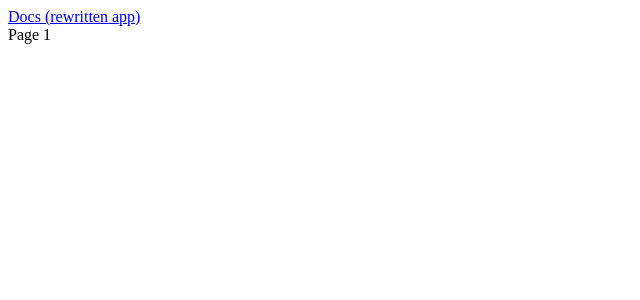
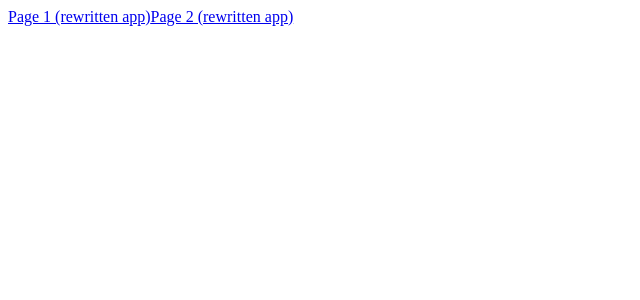
Before and after one commit to motifland/motif-rewrites-docs, a Next.js app: page /docs/page1 in a window 1280 px wide. Shown: the top 300 px of the page, without its empty margins (0-640 px from the left). Built offline with nearby package versions, Linux system fonts and the light colour scheme; no server answers.

Commit message:
Upgrade to canary

```diff
--- a/pages/_document.tsx
+++ b/pages/_document.tsx
@@ -3,10 +3,7 @@ import { Html, Head, Main, NextScript } from 'next/document'
 export default function Document() {
   return (
     <Html lang="en">
-      <Head>
-        <link rel="prefetch" href="/docs" />
-        <link rel="prefetch" href="/docs/page1" />
-      </Head>
+      <Head />
       <body>
         <Main />
         <NextScript />
--- a/pages/docs/page1.tsx
+++ b/pages/docs/page1.tsx
@@ -5,9 +5,9 @@ export default function Page1() {
     <>
       <main>
         <div>
-          <Link href="/docs">Docs (rewritten app)</Link>
+          <Link href="/docs/page1">Page 1 (rewritten app)</Link>
+          <Link href="/docs/page2">Page 2 (rewritten app)</Link>
         </div>
-        <div>Page 1</div>
       </main>
     </>
   )
--- a/pages/docs/index.tsx
+++ b/pages/docs/page2.tsx
@@ -1,13 +1,14 @@
 import Link from 'next/link'
 
-export default function Page1() {
+export default function Page2() {
   return (
     <>
       <main>
         <div>
           <Link href="/docs/page1">Page 1 (rewritten app)</Link>
+          <Link href="/docs/page2">Page 2 (rewritten app)</Link>
         </div>
-        <div>Home</div>
+        <div>This is the rewritten app</div>
       </main>
     </>
   )
```
